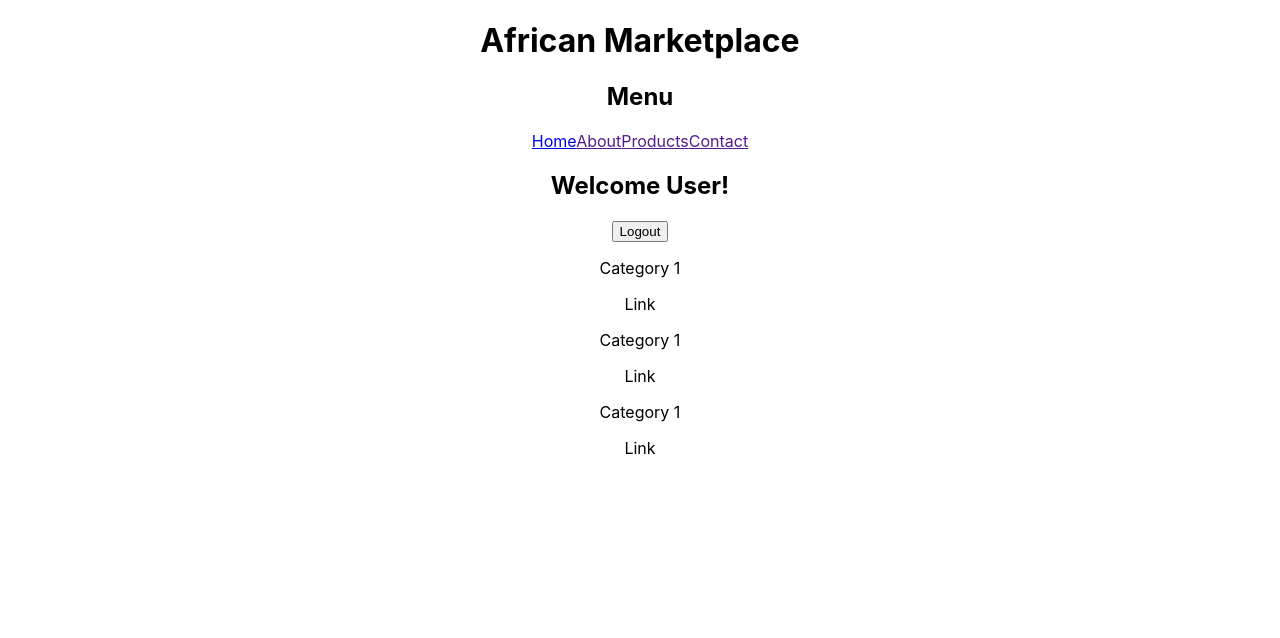
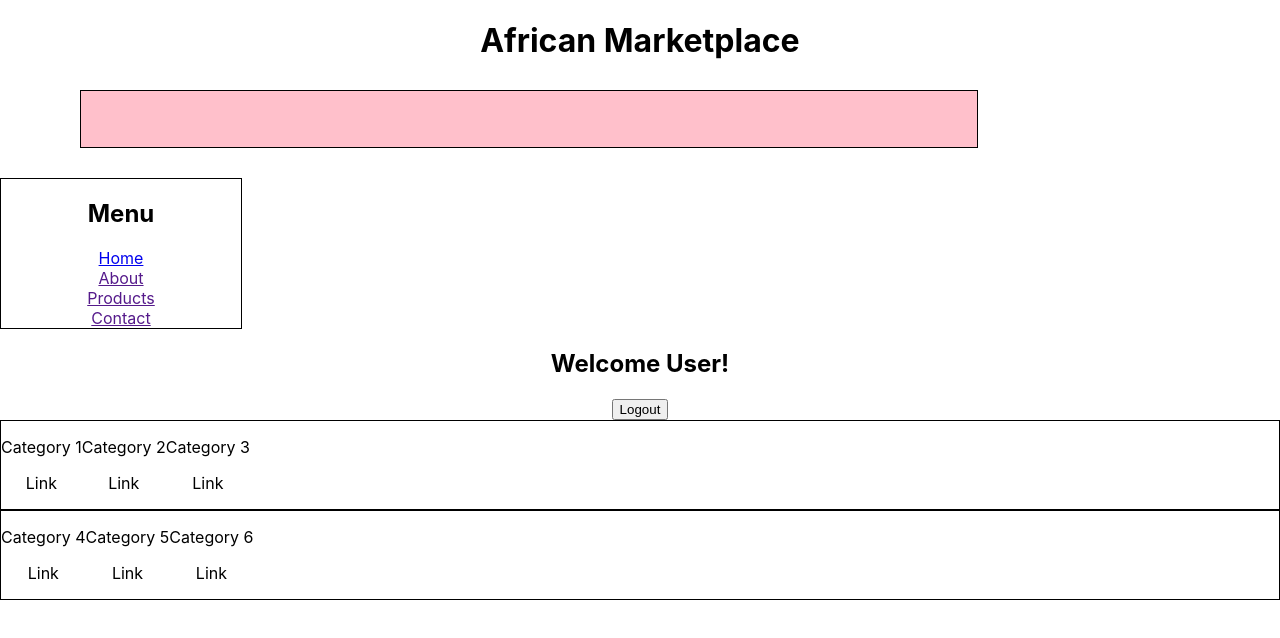
Before and after one commit to Build-Week-African-Marketplace-7/african-marketplace-frontend, a React (Create React App) app in the folder marketplace-frontend/: page / in a window 1280 px wide. Shown: the top 638 px of the page. Built offline with nearby package versions, Linux system fonts and the light colour scheme.

Commit message:
making adjustments to the nav bar and implemented div classnames.

```diff
--- a/marketplace-frontend/src/components/Categories.js
+++ b/marketplace-frontend/src/components/Categories.js
@@ -6,7 +6,7 @@ const Categories = () => {
     <>
       <div className="header-categories">
         <header>
-        <i class="fas fa-home"></i>
+          <a><i class="fas fa-home"></i></a>
         </header>
       </div>
 
@@ -23,19 +23,36 @@ const Categories = () => {
         <button>Logout</button>
       </div>
 
-      <section>
-        <div>
+      <section className="top">
+        <div className="box">
           <p>Category 1</p>
           <p>Link</p>
         </div>
 
-        <div>
-          <p>Category 1</p>
+        <div className="box">
+          <p>Category 2</p>
           <p>Link</p>
         </div>
 
-        <div>
-          <p>Category 1</p>
+        <div className="box">
+          <p>Category 3</p>
+          <p>Link</p>
+        </div>
+      </section>
+
+      <section className="bottom">
+        <div className="box">
+          <p>Category 4</p>
+          <p>Link</p>
+        </div>
+
+        <div className="box">
+          <p>Category 5</p>
+          <p>Link</p>
+        </div>
+
+        <div className="box">
+          <p>Category 6</p>
           <p>Link</p>
         </div>
       </section>
--- a/marketplace-frontend/src/components/CategoriesStyled.css
+++ b/marketplace-frontend/src/components/CategoriesStyled.css
@@ -1,3 +1,23 @@
-.nav-categories h1 {
+.header-categories {
+  border: 1px solid black;
+  background-color: pink;
+  width: 70vw;
+  height: 7vh;
+  margin: 30px 70px 30px 80px;
+  position: relative;
+}
 
+.top, .bottom {
+  border: 1px solid black;
+  display: flex;
+  flex-direction: row;
+  align-items: center;
 }
+
+.nav-categories {
+  display: flex;
+  flex-direction: column;
+  border: 1px solid black;
+  width: 30vh;
+  justify-content: flex-end;
+}
```
